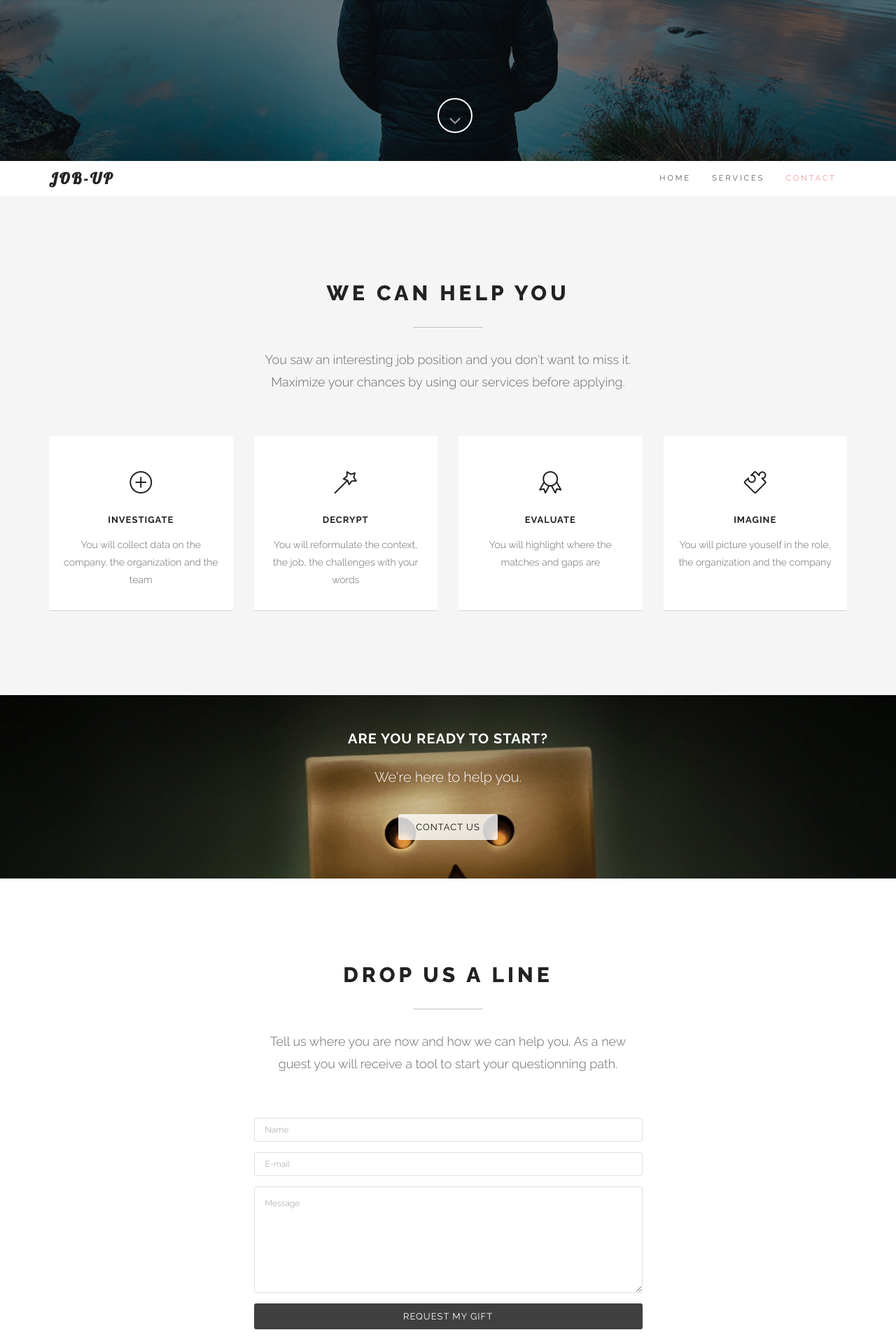
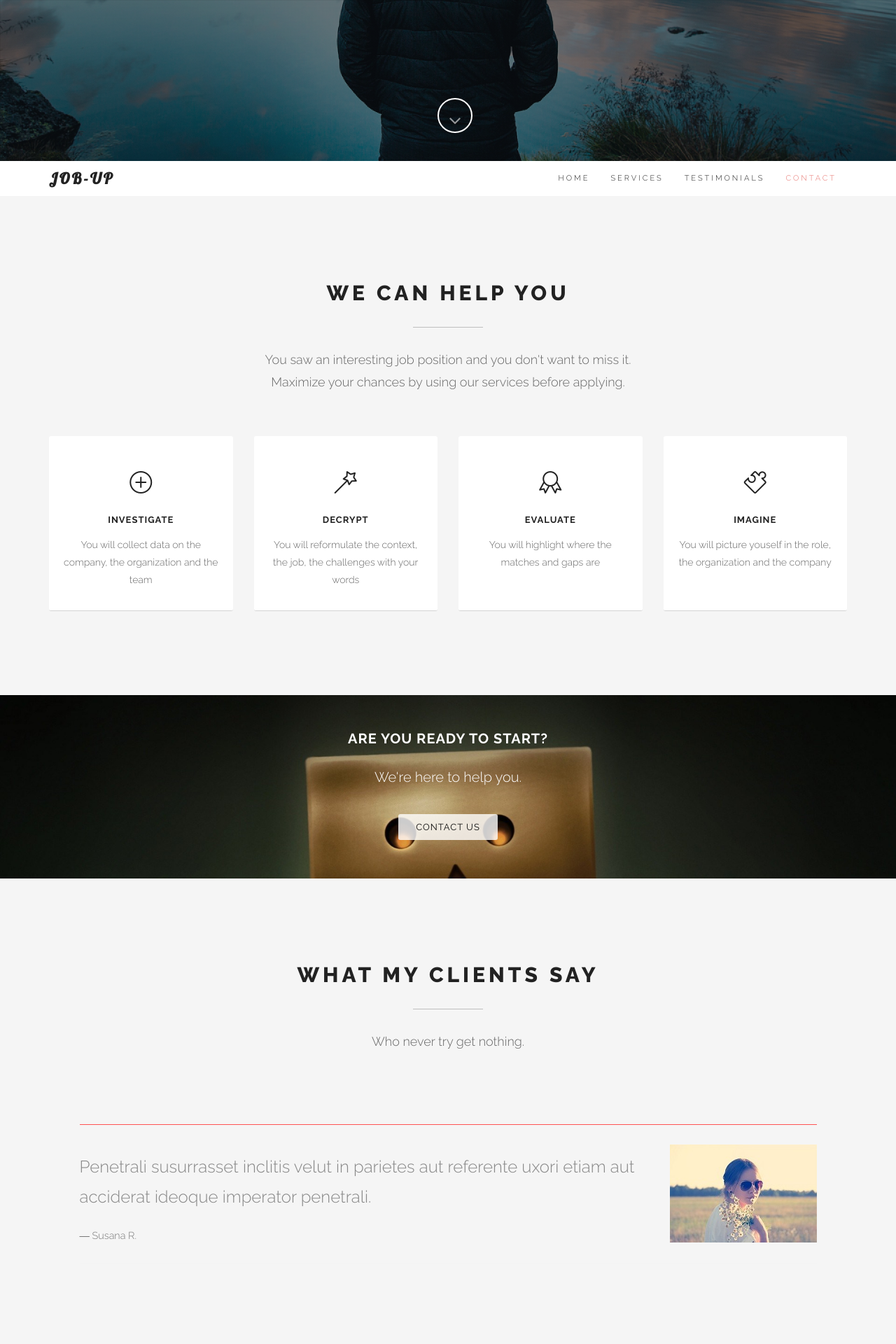
Before and after one commit to cgarconnet/jobup, a Django app: page / in a window 1280 px wide. Shown: the part 570-2490 px from the top of the page at 70% size. Run offline with Django 3.2, Linux system fonts and the light colour scheme; some libraries are stand-ins or nearby versions.

Commit message:
add testimonials

```diff
--- a/templates/base/index.html
+++ b/templates/base/index.html
@@ -88,8 +88,8 @@
 						<li><a href="#home">Home</a></li>
 						<li><a href="#services">Services</a></li>
 <!-- 	                <li><a href="#portfolio">Works</a></li>
-                        <li><a href="#skills">Skills</a></li>
-						<li><a href="#testimonials">Testimonials</a></li> -->
+                        <li><a href="#skills">Skills</a></li> -->
+						<li><a href="#testimonials">Testimonials</a></li>
 						<li><a href="#contact">Contact</a></li>
 					</ul>
 				</div>
@@ -226,6 +226,52 @@
 
 
 	<!-- Testimonials start -->
+	<section id="testimonials" class="pfblock pfblock-gray">
+
+		<div class="container">
+
+            <div class="row">
+
+				<div class="col-sm-6 col-sm-offset-3">
+
+					<div class="pfblock-header wow fadeInUp">
+						<h2 class="pfblock-title">What my clients say</h2>
+						<div class="pfblock-line"></div>
+						<div class="pfblock-subtitle">
+							Who never try get nothing.
+						</div>
+					</div>
+
+				</div>
+
+			</div><!-- .row -->
+
+            <div class="row">
+
+			<div id="cbp-qtrotator" class="cbp-qtrotator">
+                <div class="cbp-qtcontent">
+                    <img src="{% static "images/client-1.jpg" %}" alt="client-1" />
+                    <blockquote>
+                      <p>Esse amicus causa ego semper petenda depono exempla semper me amicus censuerim rei semper causa.</p>
+                      <footer>Anil B.</footer>
+                    </blockquote>
+                </div>
+                <div class="cbp-qtcontent">
+                    <img src="{% static "images/client-2.jpg" %}" alt="client-2" />
+                    <blockquote>
+                      <p>Penetrali susurrasset inclitis velut in parietes aut referente uxori etiam aut acciderat ideoque imperator penetrali.</p>
+                      <footer>Susana R.</footer>
+                    </blockquote>
+                </div>
+
+            </div>
+
+            </div><!-- .row -->
+
+
+		</div><!-- .row -->
+	</section>
+
 	<!-- Testimonial end -->
 
 
@@ -243,7 +289,7 @@
 				<div class="col-sm-6 col-sm-offset-3">
 
 					<div class="pfblock-header">
-						<h2 class="pfblock-title">Drop us a line</h2>
+						<h2 class="pfblock-title">Get a gift</h2>
 						<div class="pfblock-line"></div>
 						<div class="pfblock-subtitle">
 							Tell us where you are now and how we can help you. As a new guest you will receive a tool to start your questionning path.
@@ -274,7 +320,7 @@
 								<textarea class="form-control" id="c_message" name="c_message" rows="7" placeholder="Message"></textarea>
 							</div>
 
-							<button type="submit" class="btn btn-lg btn-block wow fadeInUp" data-wow-delay=".3s">Request my gift</button>
+							<button type="submit" class="btn btn-lg btn-block wow fadeInUp" data-wow-delay=".3s">Get my gift</button>
 						</div>
 						<div class="ajax-response"></div>
 					</form>
```
